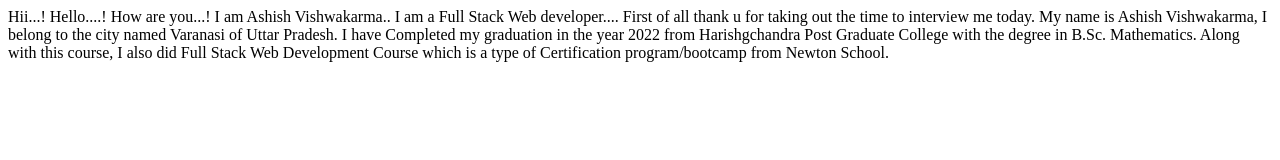
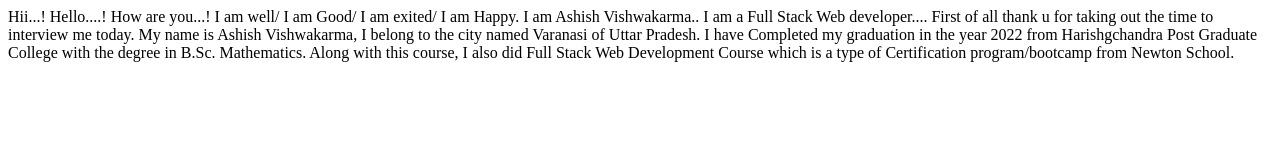
Before and after one commit to ashishvish8738/FrontendFiles, a plain HTML site: page Basics/index.html in a window 1280 px wide. Drawn offline with Linux system fonts and the light colour scheme.

Commit message:
Update index.html

```diff
--- a/Basics/index.html
+++ b/Basics/index.html
@@ -10,6 +10,7 @@
     Hii...!
     Hello....!
     How are you...!
+    I am well/ I am Good/ I am exited/ I am Happy.
     I am Ashish Vishwakarma..
     I am a Full Stack Web developer....
     First of all thank u for taking out the time to interview me today.
```
